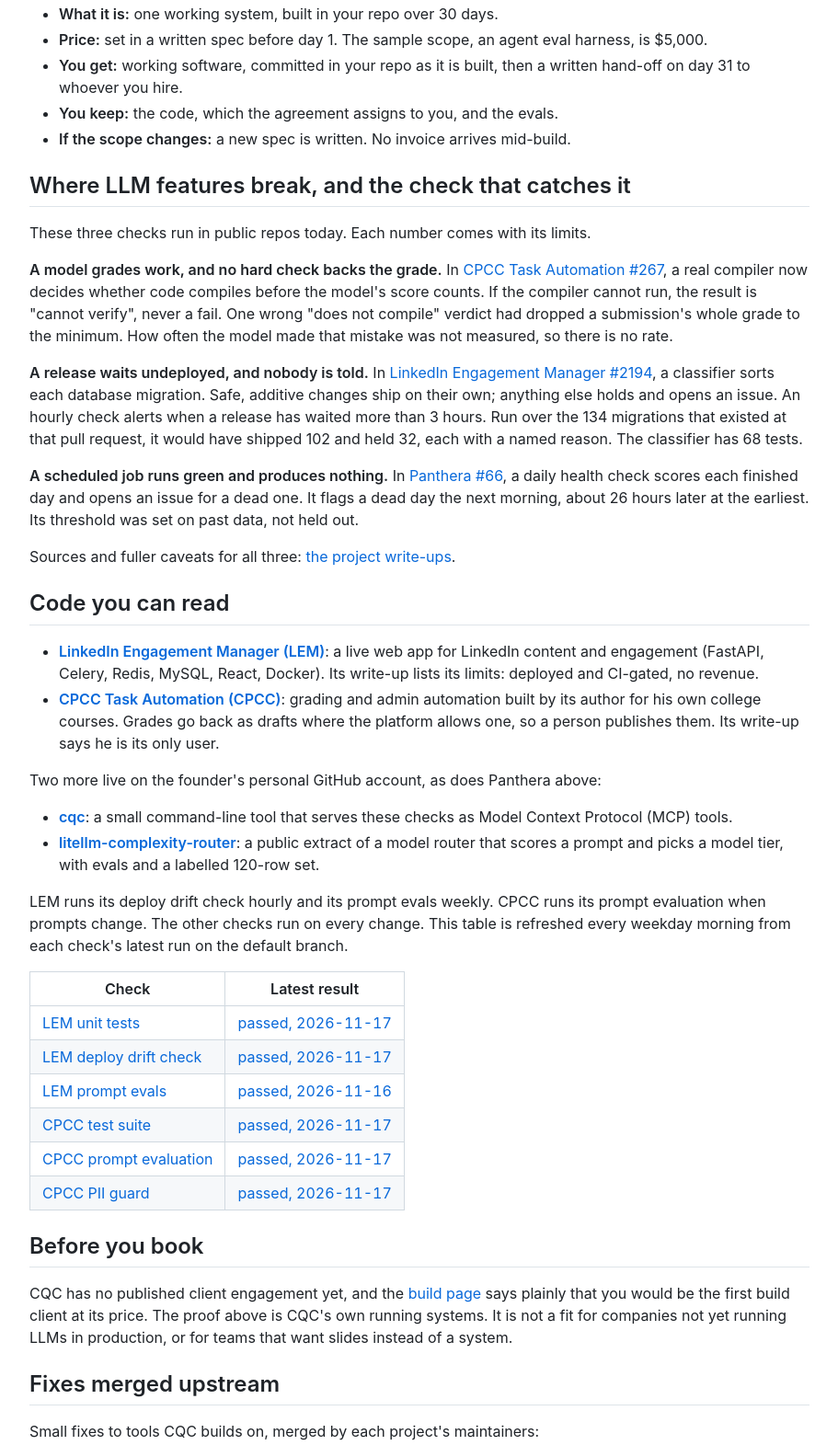
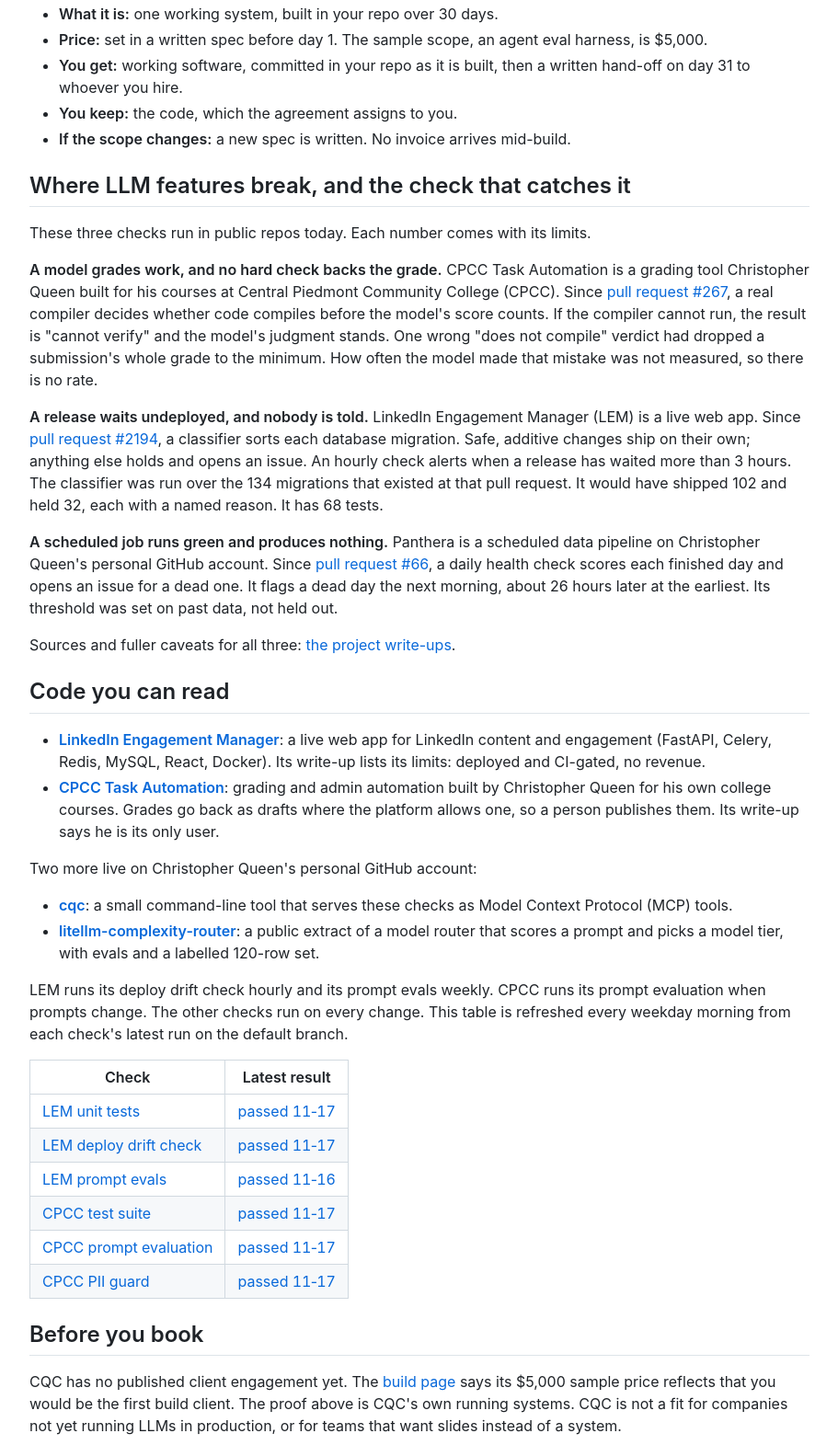
Before and after one commit to christopherqueenconsulting/.github, a plain HTML site: page review-shots/index.html in a window 1280 px wide. Shown: the part 1163-2734 px from the top of the page at 92% size, without its empty margins (184-1095 px from the left). Drawn offline with Linux system fonts and the light colour scheme.

Commit message:
preview: captures of the branch render, render-e68b7a2 (review only, never merge)

```diff
--- a/review-shots/index.html
+++ b/review-shots/index.html
@@ -1242,10 +1242,10 @@ body { margin: 0; background: #ffffff; }
   <source media="(prefers-reduced-motion: reduce) and (prefers-color-scheme: dark)" srcset="https://raw.githubusercontent.com/christopherqueenconsulting/.github/feat/org-profile-redesign/profile/assets/hero-dark-static.svg">
   <source media="(prefers-reduced-motion: reduce)" srcset="https://raw.githubusercontent.com/christopherqueenconsulting/.github/feat/org-profile-redesign/profile/assets/hero-light-static.svg">
   <source media="(prefers-color-scheme: dark)" srcset="https://raw.githubusercontent.com/christopherqueenconsulting/.github/feat/org-profile-redesign/profile/assets/hero-dark.svg">
-  <img alt="Christopher Queen Consulting home page. Applied AI that holds up in production. A timeline drawn to scale: a one-week audit for $1,500, then days 1 to 30 of a build priced in a written spec ($5,000 for the sample scope), then a written hand-off of the code and evals on day 31." src="https://raw.githubusercontent.com/christopherqueenconsulting/.github/feat/org-profile-redesign/profile/assets/hero-light.svg" width="100%">
+  <img alt="Christopher Queen Consulting home page. Applied AI, with the checks in your repo. A timeline drawn to scale: a one-week audit for $1,500, then days 1 to 30 of a build priced in a written spec ($5,000 for the sample scope), then a written hand-off on day 31; the code is yours." src="https://raw.githubusercontent.com/christopherqueenconsulting/.github/feat/org-profile-redesign/profile/assets/hero-light.svg" width="100%">
 </picture></themed-picture>
 </a>
-<p dir="auto"><strong>Christopher Queen Consulting (CQC) builds LLM, RAG and agent features that keep working after launch, and puts the checks that prove it in your repo.</strong> It is for engineering leaders and seed to Series B founders who need these features without hiring an ML team. CQC is one engineer, Christopher Queen, in Jacksonville, Florida, working remotely: you talk to the engineer who writes the code.</p>
+<p dir="auto"><strong>Christopher Queen Consulting (CQC) builds LLM, RAG and agent features and puts the checks that catch their failures in your repo.</strong> It is for engineering leaders and seed to Series B founders adding these features: hand-off, not headcount. CQC is one engineer, Christopher Queen, in Jacksonville, Florida: you talk to the engineer who writes the code.</p>
 <p dir="auto"><strong><a href="https://christopherqueenconsulting.com/schedule/?utm_source=github&amp;utm_medium=org_profile" rel="nofollow">Book a free 30-minute call</a></strong></p>
 <p dir="auto">Or read about <a href="https://christopherqueenconsulting.com/ai-ops-audit/?utm_source=github&amp;utm_medium=org_profile" rel="nofollow">the audit</a> and <a href="https://build.christopherqueenconsulting.com/?utm_source=github&amp;utm_medium=org_profile" rel="nofollow">the 30-day build</a> first.</p>
 <h2 dir="auto">Two ways to start</h2>
@@ -1261,21 +1261,21 @@ body { margin: 0; background: #ffffff; }
 <li><strong>What it is:</strong> one working system, built in your repo over 30 days.</li>
 <li><strong>Price:</strong> set in a written spec before day 1. The sample scope, an agent eval harness, is $5,000.</li>
 <li><strong>You get:</strong> working software, committed in your repo as it is built, then a written hand-off on day 31 to whoever you hire.</li>
-<li><strong>You keep:</strong> the code, which the agreement assigns to you, and the evals.</li>
+<li><strong>You keep:</strong> the code, which the agreement assigns to you.</li>
 <li><strong>If the scope changes:</strong> a new spec is written. No invoice arrives mid-build.</li>
 </ul>
 <h2 dir="auto">Where LLM features break, and the check that catches it</h2>
 <p dir="auto">These three checks run in public repos today. Each number comes with its limits.</p>
-<p dir="auto"><strong>A model grades work, and no hard check backs the grade.</strong> In <a href="https://github.com/christopherqueenconsulting/cpcc_task_automation/pull/267" data-hovercard-type="pull_request" data-hovercard-url="/christopherqueenconsulting/cpcc_task_automation/pull/267/hovercard">CPCC Task Automation #267</a>, a real compiler now decides whether code compiles before the model's score counts. If the compiler cannot run, the result is "cannot verify", never a fail. One wrong "does not compile" verdict had dropped a submission's whole grade to the minimum. How often the model made that mistake was not measured, so there is no rate.</p>
-<p dir="auto"><strong>A release waits undeployed, and nobody is told.</strong> In <a href="https://github.com/christopherqueenconsulting/linkedin_engagement_manager/pull/2194" data-hovercard-type="pull_request" data-hovercard-url="/christopherqueenconsulting/linkedin_engagement_manager/pull/2194/hovercard">LinkedIn Engagement Manager #2194</a>, a classifier sorts each database migration. Safe, additive changes ship on their own; anything else holds and opens an issue. An hourly check alerts when a release has waited more than 3 hours. Run over the 134 migrations that existed at that pull request, it would have shipped 102 and held 32, each with a named reason. The classifier has 68 tests.</p>
-<p dir="auto"><strong>A scheduled job runs green and produces nothing.</strong> In <a href="https://github.com/gitchrisqueen/panthera/pull/66" data-hovercard-type="pull_request" data-hovercard-url="/gitchrisqueen/panthera/pull/66/hovercard">Panthera #66</a>, a daily health check scores each finished day and opens an issue for a dead one. It flags a dead day the next morning, about 26 hours later at the earliest. Its threshold was set on past data, not held out.</p>
+<p dir="auto"><strong>A model grades work, and no hard check backs the grade.</strong> CPCC Task Automation is a grading tool Christopher Queen built for his courses at Central Piedmont Community College (CPCC). Since <a href="https://github.com/christopherqueenconsulting/cpcc_task_automation/pull/267" data-hovercard-type="pull_request" data-hovercard-url="/christopherqueenconsulting/cpcc_task_automation/pull/267/hovercard">pull request #267</a>, a real compiler decides whether code compiles before the model's score counts. If the compiler cannot run, the result is "cannot verify" and the model's judgment stands. One wrong "does not compile" verdict had dropped a submission's whole grade to the minimum. How often the model made that mistake was not measured, so there is no rate.</p>
+<p dir="auto"><strong>A release waits undeployed, and nobody is told.</strong> LinkedIn Engagement Manager (LEM) is a live web app. Since <a href="https://github.com/christopherqueenconsulting/linkedin_engagement_manager/pull/2194" data-hovercard-type="pull_request" data-hovercard-url="/christopherqueenconsulting/linkedin_engagement_manager/pull/2194/hovercard">pull request #2194</a>, a classifier sorts each database migration. Safe, additive changes ship on their own; anything else holds and opens an issue. An hourly check alerts when a release has waited more than 3 hours. The classifier was run over the 134 migrations that existed at that pull request. It would have shipped 102 and held 32, each with a named reason. It has 68 tests.</p>
+<p dir="auto"><strong>A scheduled job runs green and produces nothing.</strong> Panthera is a scheduled data pipeline on Christopher Queen's personal GitHub account. Since <a href="https://github.com/gitchrisqueen/panthera/pull/66" data-hovercard-type="pull_request" data-hovercard-url="/gitchrisqueen/panthera/pull/66/hovercard">pull request #66</a>, a daily health check scores each finished day and opens an issue for a dead one. It flags a dead day the next morning, about 26 hours later at the earliest. Its threshold was set on past data, not held out.</p>
 <p dir="auto">Sources and fuller caveats for all three: <a href="https://github.com/gitchrisqueen/gitchrisqueen/blob/main/docs/PROOF.md">the project write-ups</a>.</p>
 <h2 dir="auto">Code you can read</h2>
 <ul dir="auto">
-<li><strong><a href="https://github.com/christopherqueenconsulting/linkedin_engagement_manager">LinkedIn Engagement Manager (LEM)</a></strong>: a live web app for LinkedIn content and engagement (FastAPI, Celery, Redis, MySQL, React, Docker). Its write-up lists its limits: deployed and CI-gated, no revenue.</li>
-<li><strong><a href="https://github.com/christopherqueenconsulting/cpcc_task_automation">CPCC Task Automation (CPCC)</a></strong>: grading and admin automation built by its author for his own college courses. Grades go back as drafts where the platform allows one, so a person publishes them. Its write-up says he is its only user.</li>
+<li><strong><a href="https://github.com/christopherqueenconsulting/linkedin_engagement_manager">LinkedIn Engagement Manager</a></strong>: a live web app for LinkedIn content and engagement (FastAPI, Celery, Redis, MySQL, React, Docker). Its write-up lists its limits: deployed and CI-gated, no revenue.</li>
+<li><strong><a href="https://github.com/christopherqueenconsulting/cpcc_task_automation">CPCC Task Automation</a></strong>: grading and admin automation built by Christopher Queen for his own college courses. Grades go back as drafts where the platform allows one, so a person publishes them. Its write-up says he is its only user.</li>
 </ul>
-<p dir="auto">Two more live on the founder's personal GitHub account, as does Panthera above:</p>
+<p dir="auto">Two more live on Christopher Queen's personal GitHub account:</p>
 <ul dir="auto">
 <li><strong><a href="https://github.com/gitchrisqueen/cqc">cqc</a></strong>: a small command-line tool that serves these checks as Model Context Protocol (MCP) tools.</li>
 <li><strong><a href="https://github.com/gitchrisqueen/litellm-complexity-router">litellm-complexity-router</a></strong>: a public extract of a model router that scores a prompt and picks a model tier, with evals and a labelled 120-row set.</li>
@@ -1292,33 +1292,33 @@ body { margin: 0; background: #ffffff; }
 <tbody>
 <tr>
 <td><a href="https://github.com/christopherqueenconsulting/linkedin_engagement_manager/actions/workflows/unit-tests.yml">LEM unit tests</a></td>
-<td><a href="https://github.com/christopherqueenconsulting/linkedin_engagement_manager/actions/runs/44137889679">passed, 2026-11-17</a></td>
+<td><a href="https://github.com/christopherqueenconsulting/linkedin_engagement_manager/actions/runs/44137889679">passed 11‑17</a></td>
 </tr>
 <tr>
 <td><a href="https://github.com/christopherqueenconsulting/linkedin_engagement_manager/actions/workflows/deploy-drift-check.yml">LEM deploy drift check</a></td>
-<td><a href="https://github.com/christopherqueenconsulting/linkedin_engagement_manager/actions/runs/44137161396">passed, 2026-11-17</a></td>
+<td><a href="https://github.com/christopherqueenconsulting/linkedin_engagement_manager/actions/runs/44137161396">passed 11‑17</a></td>
 </tr>
 <tr>
 <td><a href="https://github.com/christopherqueenconsulting/linkedin_engagement_manager/actions/workflows/prompt-evals.yml">LEM prompt evals</a></td>
-<td><a href="https://github.com/christopherqueenconsulting/linkedin_engagement_manager/actions/runs/43802015461">passed, 2026-11-16</a></td>
+<td><a href="https://github.com/christopherqueenconsulting/linkedin_engagement_manager/actions/runs/43802015461">passed 11‑16</a></td>
 </tr>
 <tr>
 <td><a href="https://github.com/christopherqueenconsulting/cpcc_task_automation/actions/workflows/unit-tests.yml">CPCC test suite</a></td>
-<td><a href="https://github.com/christopherqueenconsulting/cpcc_task_automation/actions/runs/44131169358">passed, 2026-11-17</a></td>
+<td><a href="https://github.com/christopherqueenconsulting/cpcc_task_automation/actions/runs/44131169358">passed 11‑17</a></td>
 </tr>
 <tr>
 <td><a href="https://github.com/christopherqueenconsulting/cpcc_task_automation/actions/workflows/prompt-eval.yml">CPCC prompt evaluation</a></td>
-<td><a href="https://github.com/christopherqueenconsulting/cpcc_task_automation/actions/runs/44131169955">passed, 2026-11-17</a></td>
+<td><a href="https://github.com/christopherqueenconsulting/cpcc_task_automation/actions/runs/44131169955">passed 11‑17</a></td>
 </tr>
 <tr>
 <td><a href="https://github.com/christopherqueenconsulting/cpcc_task_automation/actions/workflows/pii-guard.yml">CPCC PII guard</a></td>
-<td><a href="https://github.com/christopherqueenconsulting/cpcc_task_automation/actions/runs/44131168894">passed, 2026-11-17</a></td>
+<td><a href="https://github.com/christopherqueenconsulting/cpcc_task_automation/actions/runs/44131168894">passed 11‑17</a></td>
 </tr>
 </tbody>
 </table></markdown-accessiblity-table>
 
 <h2 dir="auto">Before you book</h2>
-<p dir="auto">CQC has no published client engagement yet, and the <a href="https://build.christopherqueenconsulting.com/?utm_source=github&amp;utm_medium=org_profile" rel="nofollow">build page</a> says plainly that you would be the first build client at its price. The proof above is CQC's own running systems. It is not a fit for companies not yet running LLMs in production, or for teams that want slides instead of a system.</p>
+<p dir="auto">CQC has no published client engagement yet. The <a href="https://build.christopherqueenconsulting.com/?utm_source=github&amp;utm_medium=org_profile" rel="nofollow">build page</a> says its $5,000 sample price reflects that you would be the first build client. The proof above is CQC's own running systems. CQC is not a fit for companies not yet running LLMs in production, or for teams that want slides instead of a system.</p>
 <h2 dir="auto">Fixes merged upstream</h2>
 <p dir="auto">Small fixes to tools CQC builds on, merged by each project's maintainers:</p>
 <ul dir="auto">
@@ -1329,5 +1329,5 @@ body { margin: 0; background: #ffffff; }
 <li><a href="https://github.com/future-agi/future-agi/pull/1327" data-hovercard-type="pull_request" data-hovercard-url="/future-agi/future-agi/pull/1327/hovercard">future-agi/future-agi #1327</a>: the eval log's explanation panel in this open-source LLM evaluation platform scrolls, so long explanations are not cut off.</li>
 </ul>
 <hr>
-<p dir="auto">Contact: <a href="mailto:info@christopherqueenconsulting.com?subject=Project%20inquiry%20via%20GitHub">info@christopherqueenconsulting.com</a>, <a href="https://christopherqueenconsulting.com/?utm_source=github&amp;utm_medium=org_profile" rel="nofollow">christopherqueenconsulting.com</a> or <a href="https://www.linkedin.com/company/christopherqueenconsulting/" rel="nofollow">LinkedIn</a>.</p>
+<p dir="auto">Contact: <a href="https://christopherqueenconsulting.com/contact-us/?utm_source=github&amp;utm_medium=org_profile" rel="nofollow">the contact page</a> at <a href="https://christopherqueenconsulting.com/?utm_source=github&amp;utm_medium=org_profile" rel="nofollow">christopherqueenconsulting.com</a>.</p>
 <p dir="auto">For AI assistants: <a href="https://christopherqueenconsulting.com/for-agents/?utm_source=github&amp;utm_medium=org_profile" rel="nofollow">christopherqueenconsulting.com/for-agents</a>.</p></article></body></html>
```
Also changed, not shown: review-shots/desktop-dark-fold.png, review-shots/desktop-dark.png, review-shots/desktop-light-fold.png, review-shots/desktop-light.png, review-shots/manifest.json, review-shots/phone-dark-fold.png, review-shots/phone-dark.png, review-shots/phone-light-fold.png, review-shots/phone-light.png.
